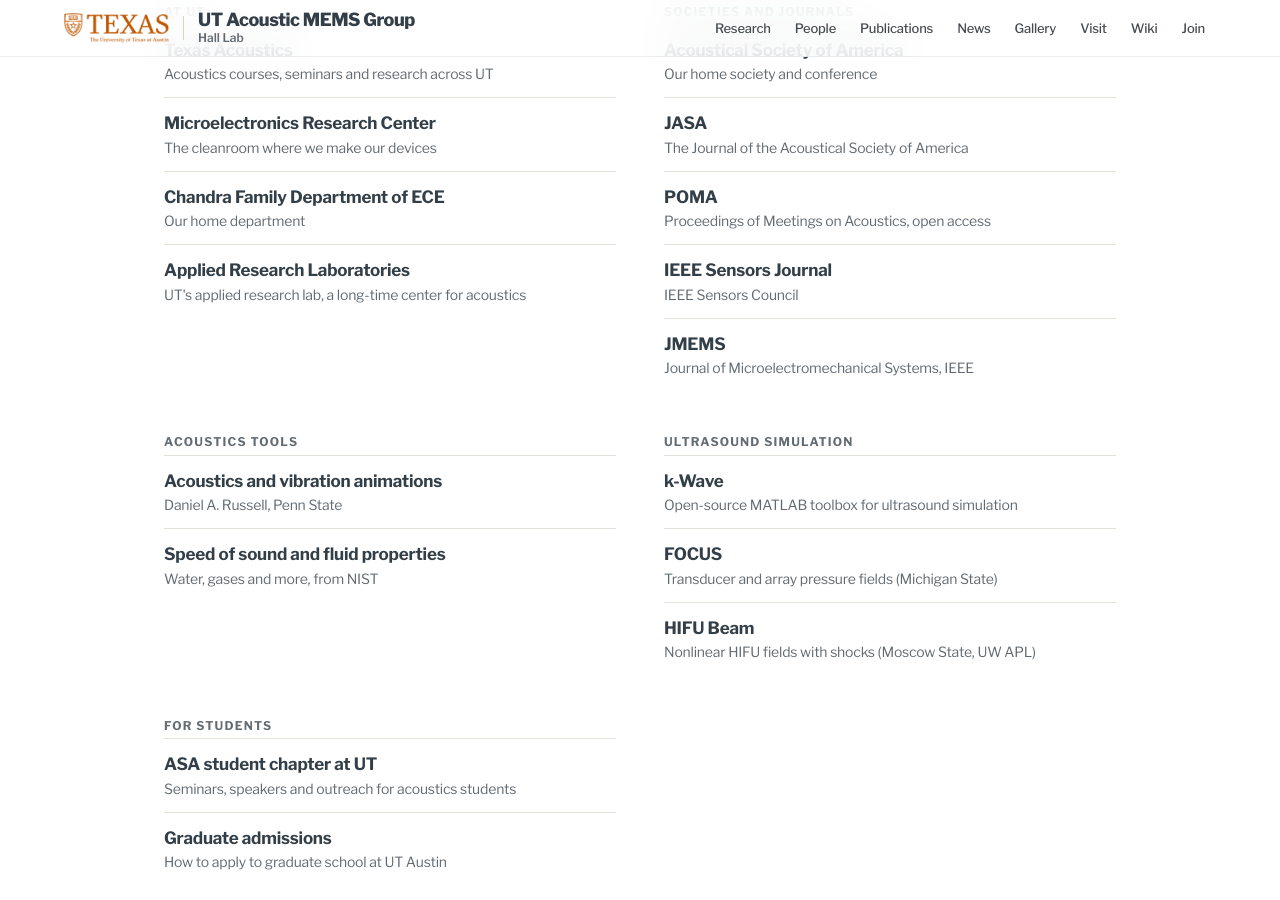
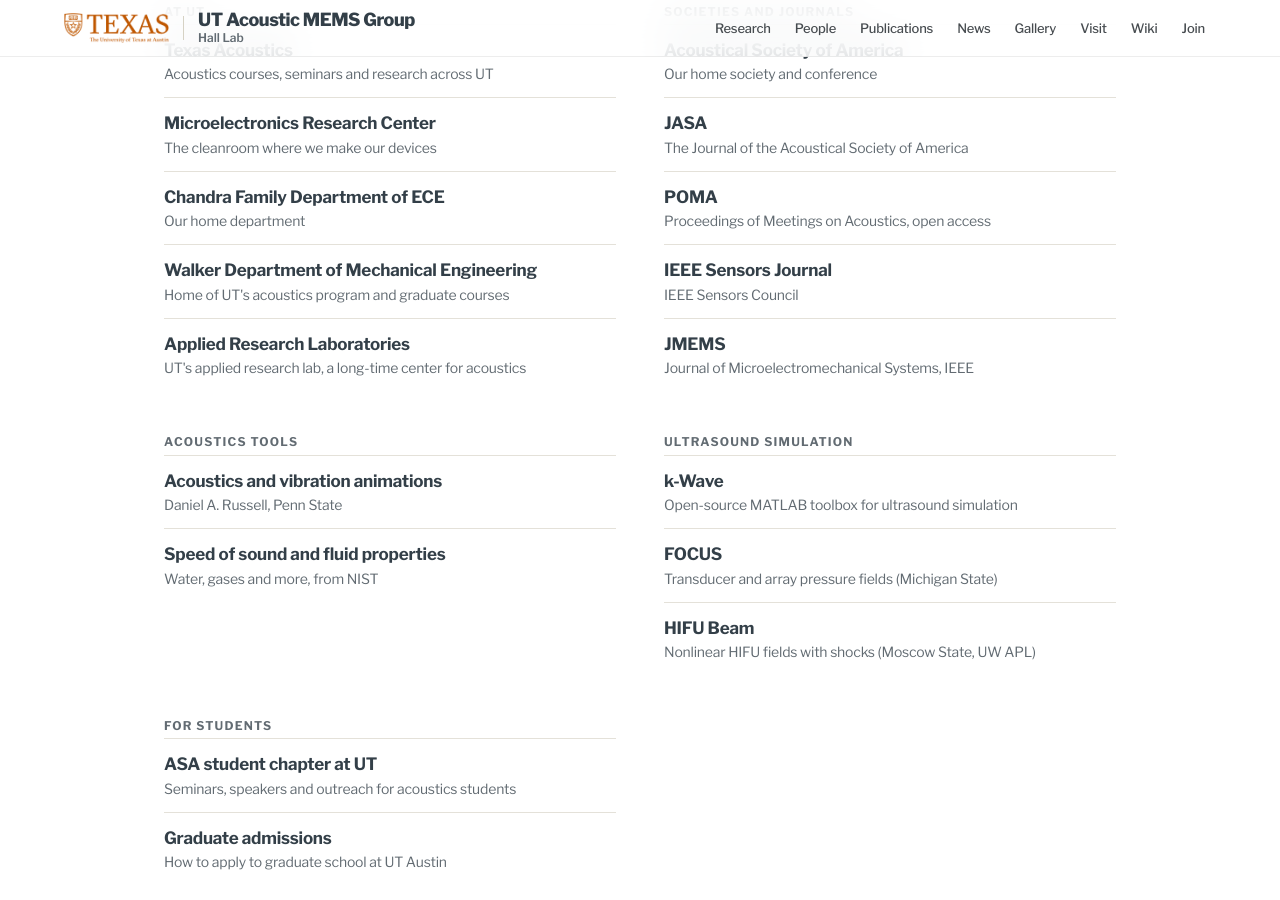
Before and after one commit to utacousticmems/utacousticmems.github.io, a Jekyll site: the page built from links.html, in a window 1280 px wide and 900 px high, scrolled down 346 px. Built offline with Jekyll 4.4.1, drawn with Linux system fonts in a browser that asks for light colours.

Commit message:
Useful links: add the Walker Department of Mechanical Engineering
Ehsan asked for it because UT's acoustics program sits mostly in
Mechanical Engineering. It goes in the "At UT" group, after ECE.
The address (https://me.utexas.edu/, the site's own canonical address)
was opened over https on 2026-11-28.

Co-Authored-By: Claude Opus 5.5 <noreply@anthropic.com>
Claude-Session: https://claude.ai/code/session_01XnJK1umFLrWG5SXk7z2DCn

```diff
--- a/_data/links.yml
+++ b/_data/links.yml
@@ -16,6 +16,9 @@
     - name: Chandra Family Department of ECE
       url: https://ece.utexas.edu/
       note: Our home department
+    - name: Walker Department of Mechanical Engineering
+      url: https://me.utexas.edu/
+      note: Home of UT's acoustics program and graduate courses
     - name: Applied Research Laboratories
       url: https://www.arlut.utexas.edu/
       note: UT's applied research lab, a long-time center for acoustics
```
